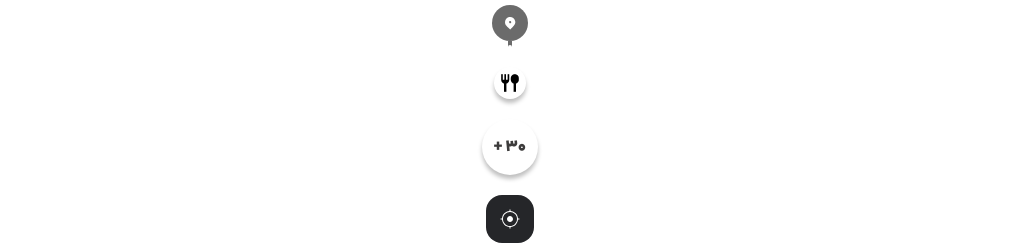
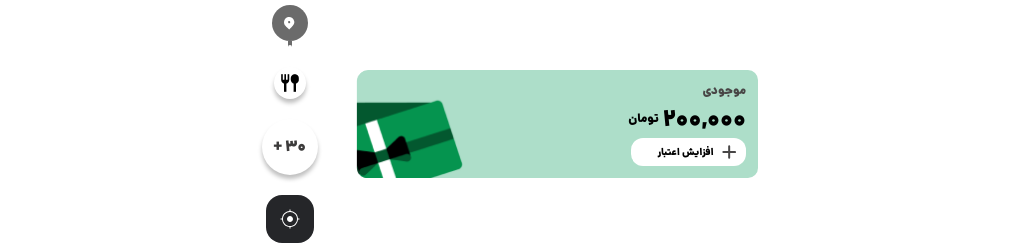
Before and after one commit to misarfehapp/misarfehMain, a Next.js app: page / in a window 1280 px wide. Shown: the part 968-1213 px from the top of the page, without its empty margins (130-1152 px from the left). Built offline with nearby package versions, Linux system fonts and the light colour scheme.

Commit message:
added Balance Card

```diff
--- a/app/page.tsx
+++ b/app/page.tsx
@@ -17,6 +17,7 @@ import LocationIndicator from "@/components/map tools/LocationIndicator";
 import PlaceIndicator from "@/components/map tools/PlaceIndicator";
 import PlaceAmount from "@/components/map tools/PlaceAmount";
 import CurrentLocation from "@/components/map tools/CurrentLocation";
+import BalanceCard from "@/components/balance indicator/BalanceCard";
 export default function Home() {
   return (
     <div className="mx-4 flex flex-col space-y-28 my-4 justify-center items-center">
@@ -78,9 +79,10 @@ export default function Home() {
         <div className="flex flex-col justify-center items-center gap-5">
           <LocationIndicator />
           <PlaceIndicator />
-          <PlaceAmount amount={30}/>
-          <CurrentLocation/>
+          <PlaceAmount amount={30} />
+          <CurrentLocation />
         </div>
+        <BalanceCard balance={200_000} />
       </div>
     </div>
   );
--- /dev/null
+++ b/components/balance indicator/BalanceCard.tsx
@@ -0,0 +1,38 @@
+import Image from "next/image";
+import PlusIcon from "./PlusIcon";
+import dealsImage from "./Deals.png";
+interface BalanceCardProps {
+  balance: number;
+}
+
+const BalanceCard = ({ balance }: BalanceCardProps) => {
+  return (
+    <div
+      className="w-[400.25px] h-[108px] bg-[#ADDEC9] rounded-[10px] relative"
+      style={{ direction: "rtl" }}
+    >
+      <div className=" w-[115px] flex flex-col gap-1 justify-center p-3">
+        <h2 className="text-xs font-medium text-neutral-neutral30">موجودی</h2>
+        <p className="text-2xl h-[30px] flex flex-row items-center gap-1">
+          {balance.toLocaleString()} <span className="text-xs">تومان</span>
+        </p>
+        <button
+          type="submit"
+          className="w-[115px] h-[28px] bg-white py-1 pr-2 pl-6 rounded-rounded-7 flex flex-row justify-center items-center gap-2"
+        >
+          <PlusIcon />
+          <p
+            className="text-2xs font-bold leading-[14px]
+          "
+          >
+            افزایش اعتبار
+          </p>
+        </button>
+      </div>
+      <div className="absolute -left-0.5 bottom-0">
+        <Image src={dealsImage} alt="deals" width={106.75} height={108} />
+      </div>
+    </div>
+  );
+};
+export default BalanceCard;
--- /dev/null
+++ b/components/balance indicator/PlusIcon.tsx
@@ -0,0 +1,21 @@
+import * as React from "react";
+const PlusIcon = (
+  props: React.JSX.IntrinsicAttributes & React.SVGProps<SVGSVGElement>
+) => (
+  <svg
+    xmlns="http://www.w3.org/2000/svg"
+    width={14}
+    height={14}
+    fill="none"
+    {...props}
+  >
+    <path
+      stroke="#484646"
+      strokeLinecap="round"
+      strokeLinejoin="round"
+      strokeWidth={2}
+      d="M7.174 1.167v11.666M1.341 7h11.666"
+    />
+  </svg>
+);
+export default PlusIcon;
```
Also changed, not shown: components/balance indicator/Deals.png (added).
